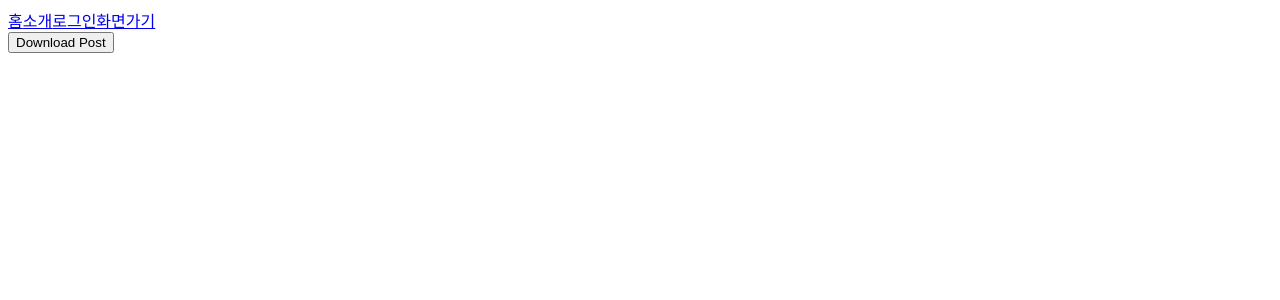
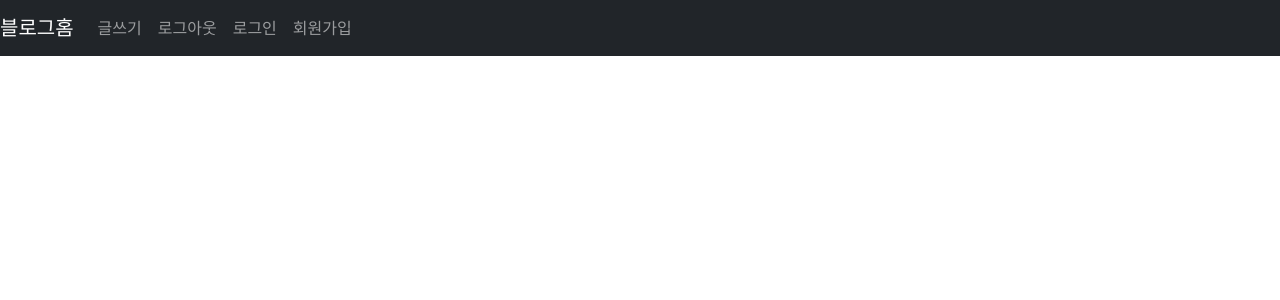
Before and after one commit to p4rksk/React_study, a JavaScript app: page / in a window 1280 px wide. Shown: the top 300 px of the page. Built offline with nearby package versions, Linux system fonts and the light colour scheme.

Commit message:
Feat: Bootstrap 사용

```diff
--- a/package.json
+++ b/package.json
@@ -8,8 +8,11 @@
     "@testing-library/jest-dom": "^6.6.3",
     "@testing-library/react": "^16.3.0",
     "@testing-library/user-event": "^13.5.0",
+    "bootstrap": "^5.3.7",
     "components": "^0.1.0",
     "react": "^19.1.0",
+    "react-bootstrap": "^2.10.10",
+    "react-bootstrap-icons": "^1.11.6",
     "react-dom": "^19.1.0",
     "react-redux": "^9.2.0",
     "react-router-dom": "^7.6.3",
--- a/src/App.js
+++ b/src/App.js
@@ -1,27 +1,30 @@
-import { BrowserRouter, Route, Routes } from "react-router-dom";
-import "./App.css";
-import Nav from "./components/Nav";
-import About from "./page/About";
-import Home from "./page/Home";
-import Info from "./page/Info";
-import List from "./page/List";
-import Login from "./page/login";
-import LoginComplete from "./page/loginComplete";
-
+import { Nav, Navbar } from "react-bootstrap";
+import { BrowserRouter, Link } from "react-router-dom";
 
 function App() {
   return (
-    <BrowserRouter>
-      <Nav />
-      <Routes>
-        <Route path="/" element={<Home />} />
-        <Route path="/about" element={<About />} />
-        <Route path="/info/:id" element={<Info />} />
-        <Route path="/list" element={<List />}/>
-        <Route path="/login" element={<Login />}/>
-        <Route path="/loginComplete" element={<LoginComplete />}/>
-      </Routes>
-    </BrowserRouter>
+    <div>
+      <Navbar bg="dark" expand="lg" variant="dark">
+        <Link to="/" className="navbar-brand">
+          블로그홈
+        </Link>
+        <Navbar.Toggle aria-controls="basic-navbar-nav" />
+        <Navbar.Collapse id="basic-navbar-nav">
+          <Nav className="mr-auto">
+            <Link to="/saveForm" className="nav-link">
+              글쓰기
+            </Link>
+            <Link className="nav-link">로그아웃</Link>
+            <Link to="/loginForm" className="nav-link">
+              로그인
+            </Link>
+            <Link to="/joinForm" className="nav-link">
+              회원가입
+            </Link>
+          </Nav>
+        </Navbar.Collapse>
+      </Navbar>
+      </div>
   );
 }
 
--- a/src/index.js
+++ b/src/index.js
@@ -3,6 +3,8 @@
 import { Provider } from "react-redux";
 import App from "./App";
 import reducer from "./store";
+import "bootstrap/dist/css/bootstrap.min.css";
+import { BrowserRouter } from "react-router-dom";
 
 const root = ReactDOM.createRoot(document.getElementById("root"));
 
@@ -11,7 +13,9 @@
 });
 
 root.render(
+  <BrowserRouter>
   <Provider store={store}>
     <App />
   </Provider>
+  </BrowserRouter>
 );
```
Also changed, not shown: 1 other file (tests, documents, lock files or other folders).
